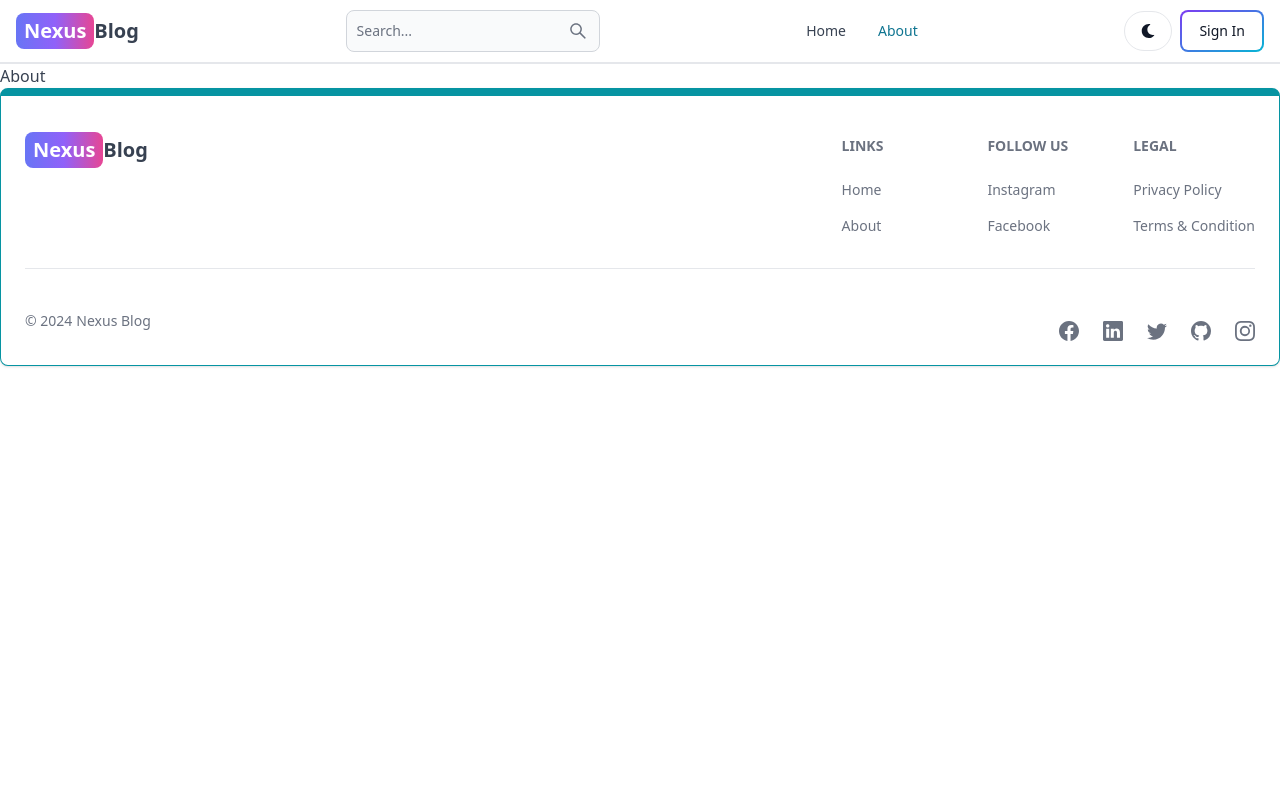
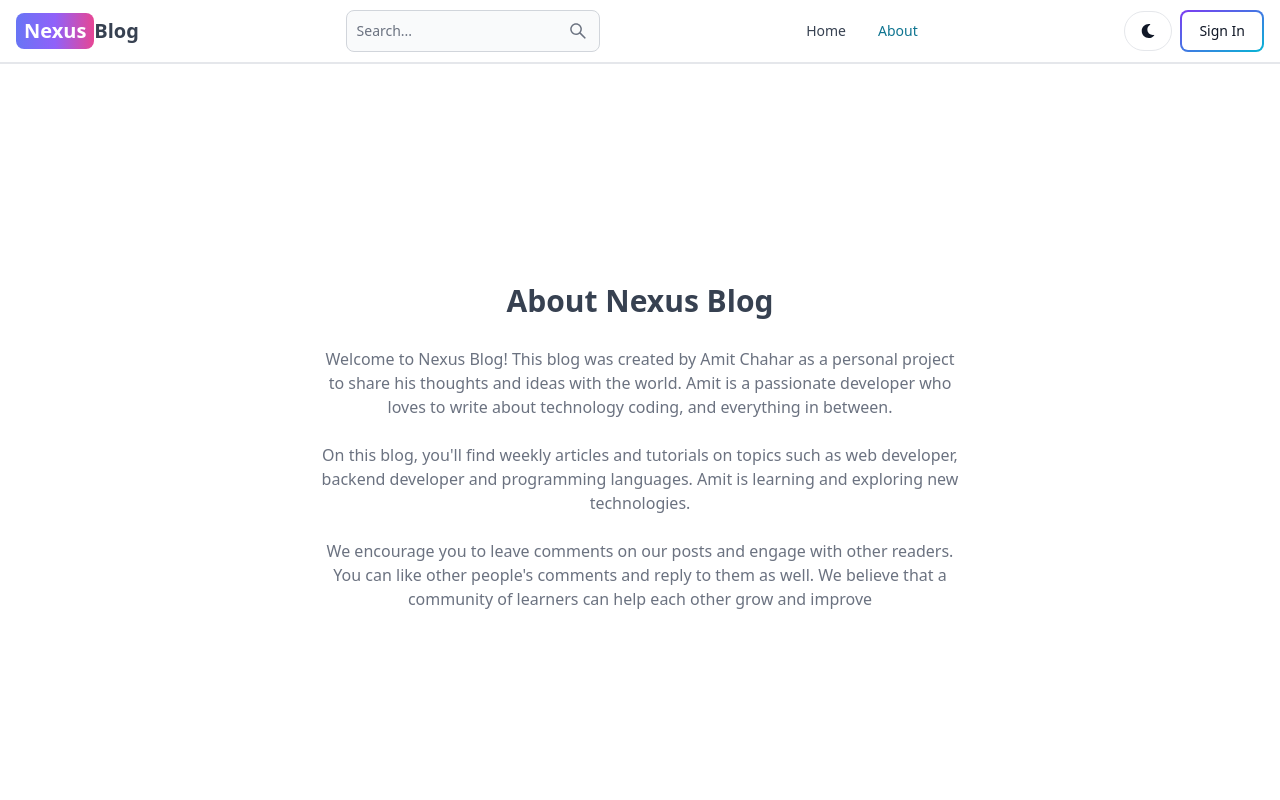
Before and after one commit to amitchahar9837/Blog-Application, a React (Vite) app in the folder client/: page /about in a window 1280 px wide. Shown: the top 800 px of the page. Built offline with nearby package versions, Linux system fonts and the light colour scheme; no server answers.

Commit message:
Complete about page

```diff
--- a/client/src/pages/About.jsx
+++ b/client/src/pages/About.jsx
@@ -1,9 +1,36 @@
-import React from 'react'
+import React from "react";
 
 const About = () => {
   return (
-    <div>About</div>
-  )
-}
+    <div className="flex items-center min-h-[calc(100vh-62px)] justify-center">
+      <div className="max-w-2xl mx-auto p-3 text-center">
+        <div className="">
+          <h1 className="text-3xl font-semibold my-7 text-center">
+            About Nexus Blog
+          </h1>
+          <div className="flex flex-col text-md text-gray-500 gap-6">
+            <p>
+              Welcome to Nexus Blog! This blog was created by Amit Chahar as a
+              personal project to share his thoughts and ideas with the world.
+              Amit is a passionate developer who loves to write about technology
+              coding, and everything in between.
+            </p>
+            <p>
+              On this blog, you'll find weekly articles and tutorials on topics
+              such as web developer, backend developer and programming
+              languages. Amit is learning and exploring new technologies.
+            </p>
+            <p>
+              We encourage you to leave comments on our posts and engage with
+              other readers. You can like other people's comments and reply to
+              them as well. We believe that a community of learners can help
+              each other grow and improve
+            </p>
+          </div>
+        </div>
+      </div>
+    </div>
+  );
+};
 
-export default About
+export default About;
```
